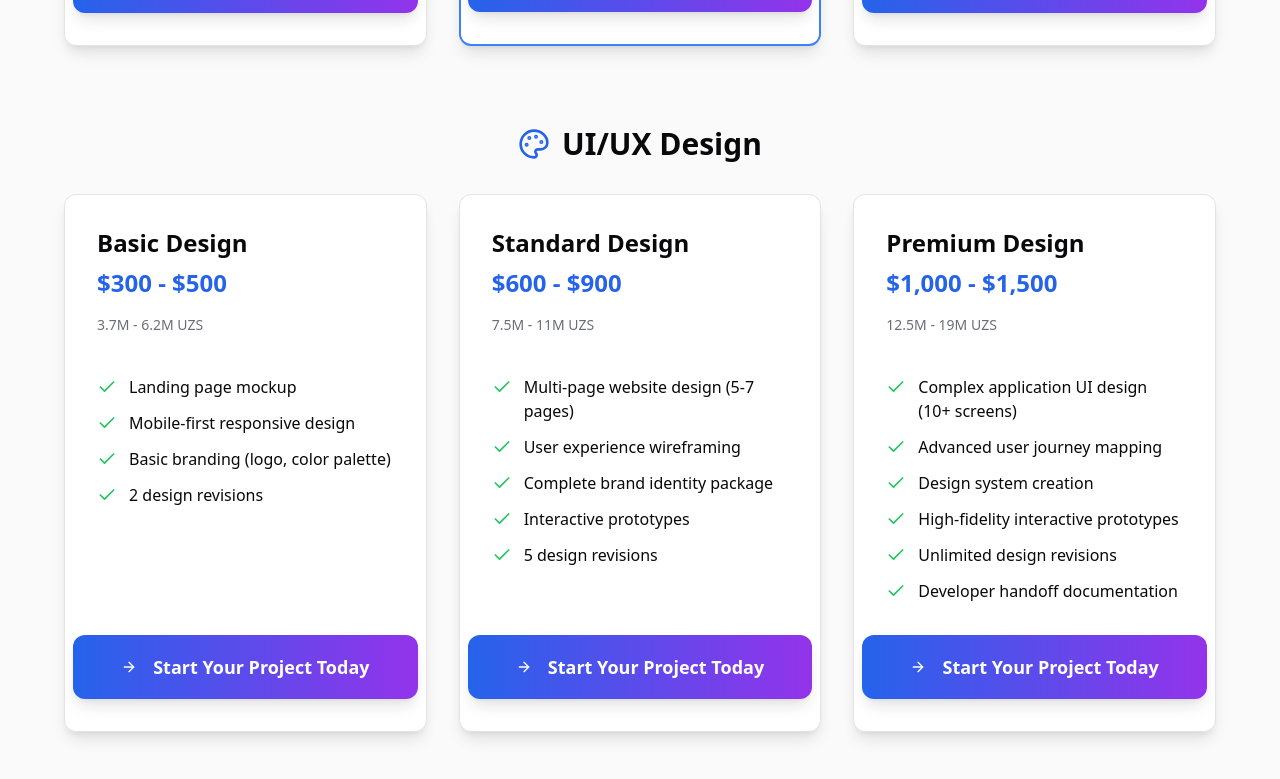
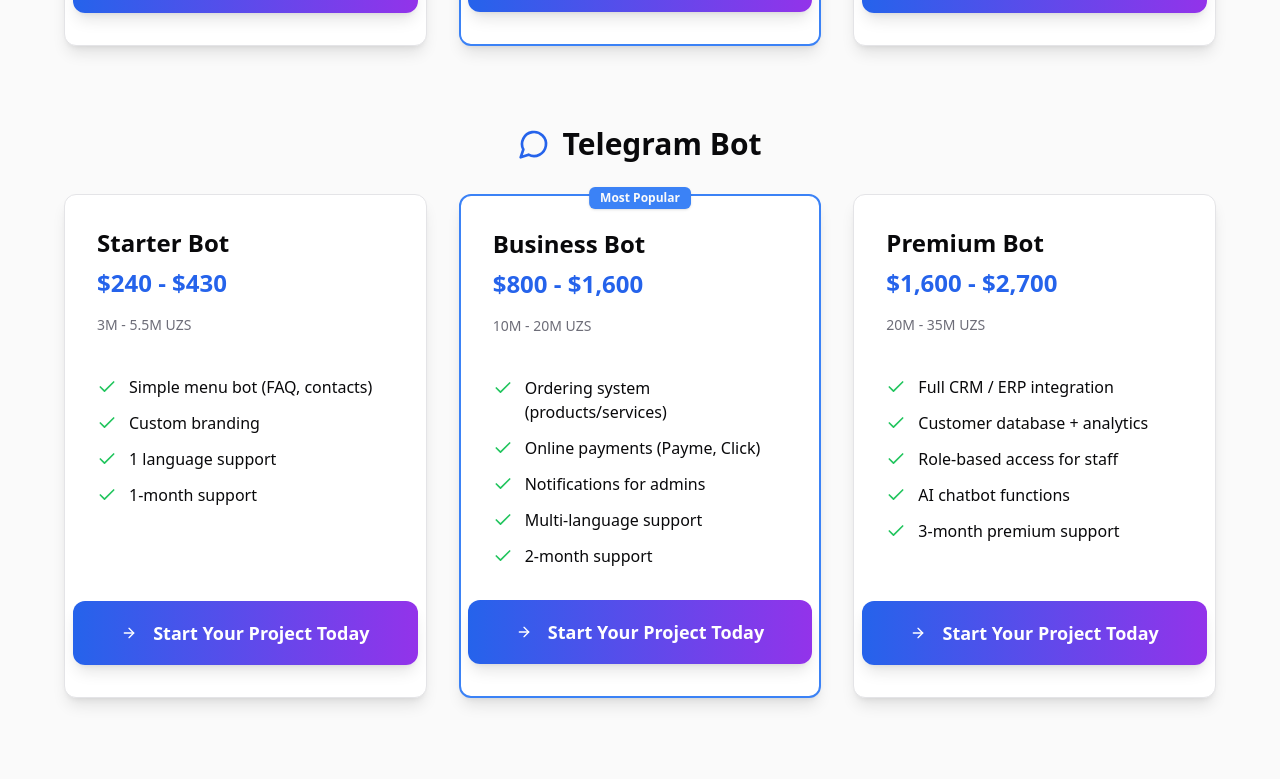
Before and after one commit to SkovanskiyS/isaac-solutions-web, a Next.js app: page /en/pricing in a window 1280 px wide. Shown: the part 980-1759 px from the top of the page. Built offline with nearby package versions, Linux system fonts and the light colour scheme.

Commit message:
feat: add Telegram Bot section to pricing page

```diff
--- a/src/app/[locale]/pricing/page.tsx
+++ b/src/app/[locale]/pricing/page.tsx
@@ -102,6 +102,95 @@
 
                 <ul className="space-y-3 mb-8 flex-grow">
                   {(t.raw('softwareDev.packages.premium.features') as string[]).map((feature: string, index: number) => (
+                    <li key={index} className="flex items-start">
+                      <Check className="w-5 h-5 text-green-500 mr-3 mt-0.5 flex-shrink-0" />
+                      <span>{feature}</span>
+                    </li>
+                  ))}
+                </ul>
+
+                <div className="mt-auto flex justify-center">
+                  <ContactForm buttonText={t('cta.buttonText')} />
+                </div>
+              </Card>
+            </div>
+          </div>
+
+          {/* Telegram Bot */}
+          <div className="mb-16 sm:mb-20">
+            <div className="flex items-center justify-center mb-8">
+              <MessageCircle className="w-8 h-8 text-blue-600 mr-3" />
+              <h2 className="text-3xl font-bold text-foreground">{t('telegramBot.title')}</h2>
+            </div>
+
+            <div className="grid grid-cols-1 md:grid-cols-3 gap-6 sm:gap-8 max-w-6xl mx-auto">
+              <Card className="p-6 sm:p-8 flex flex-col h-full">
+                <div className="mb-6">
+                  <h3 className="text-2xl font-bold mb-2">{t('telegramBot.packages.starter.title')}</h3>
+                  <div className="text-2xl font-bold mb-4 text-blue-600">
+                    {t('telegramBot.packages.starter.priceUsd')}
+                  </div>
+                  <div className="text-sm text-muted-foreground mb-4">
+                    {t('telegramBot.packages.starter.priceUzs')}
+                  </div>
+                </div>
+
+                <ul className="space-y-3 mb-8 flex-grow">
+                  {(t.raw('telegramBot.packages.starter.features') as string[]).map((feature: string, index: number) => (
+                    <li key={index} className="flex items-start">
+                      <Check className="w-5 h-5 text-green-500 mr-3 mt-0.5 flex-shrink-0" />
+                      <span>{feature}</span>
+                    </li>
+                  ))}
+                </ul>
+
+                <div className="mt-auto flex justify-center">
+                  <ContactForm buttonText={t('cta.buttonText')} />
+                </div>
+              </Card>
+
+              <Card className="p-6 sm:p-8 border-2 border-blue-500 relative flex flex-col h-full">
+                <div className="absolute -top-3 left-1/2 transform -translate-x-1/2">
+                  <Badge className="bg-blue-500">{t('telegramBot.packages.business.mostPopular')}</Badge>
+                </div>
+
+                <div className="mb-6">
+                  <h3 className="text-2xl font-bold mb-2">{t('telegramBot.packages.business.title')}</h3>
+                  <div className="text-2xl font-bold mb-4 text-blue-600">
+                    {t('telegramBot.packages.business.priceUsd')}
+                  </div>
+                  <div className="text-sm text-muted-foreground mb-4">
+                    {t('telegramBot.packages.business.priceUzs')}
+                  </div>
+                </div>
+
+                <ul className="space-y-3 mb-8 flex-grow">
+                  {(t.raw('telegramBot.packages.business.features') as string[]).map((feature: string, index: number) => (
+                    <li key={index} className="flex items-start">
+                      <Check className="w-5 h-5 text-green-500 mr-3 mt-0.5 flex-shrink-0" />
+                      <span>{feature}</span>
+                    </li>
+                  ))}
+                </ul>
+
+                <div className="mt-auto flex justify-center">
+                  <ContactForm buttonText={t('cta.buttonText')} />
+                </div>
+              </Card>
+
+              <Card className="p-8 flex flex-col h-full">
+                <div className="mb-6">
+                  <h3 className="text-2xl font-bold mb-2">{t('telegramBot.packages.premium.title')}</h3>
+                  <div className="text-2xl font-bold mb-4 text-blue-600">
+                    {t('telegramBot.packages.premium.priceUsd')}
+                  </div>
+                  <div className="text-sm text-muted-foreground mb-4">
+                    {t('telegramBot.packages.premium.priceUzs')}
+                  </div>
+                </div>
+
+                <ul className="space-y-3 mb-8 flex-grow">
+                  {(t.raw('telegramBot.packages.premium.features') as string[]).map((feature: string, index: number) => (
                     <li key={index} className="flex items-start">
                       <Check className="w-5 h-5 text-green-500 mr-3 mt-0.5 flex-shrink-0" />
                       <span>{feature}</span>
```
